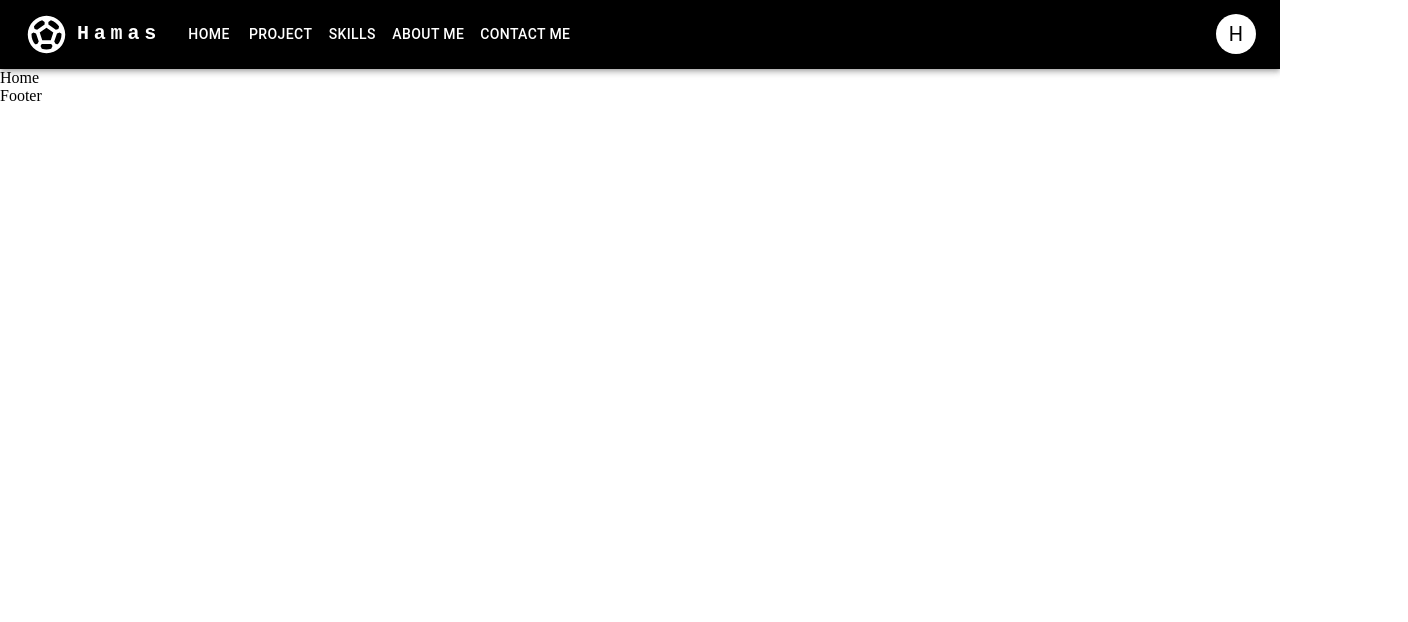
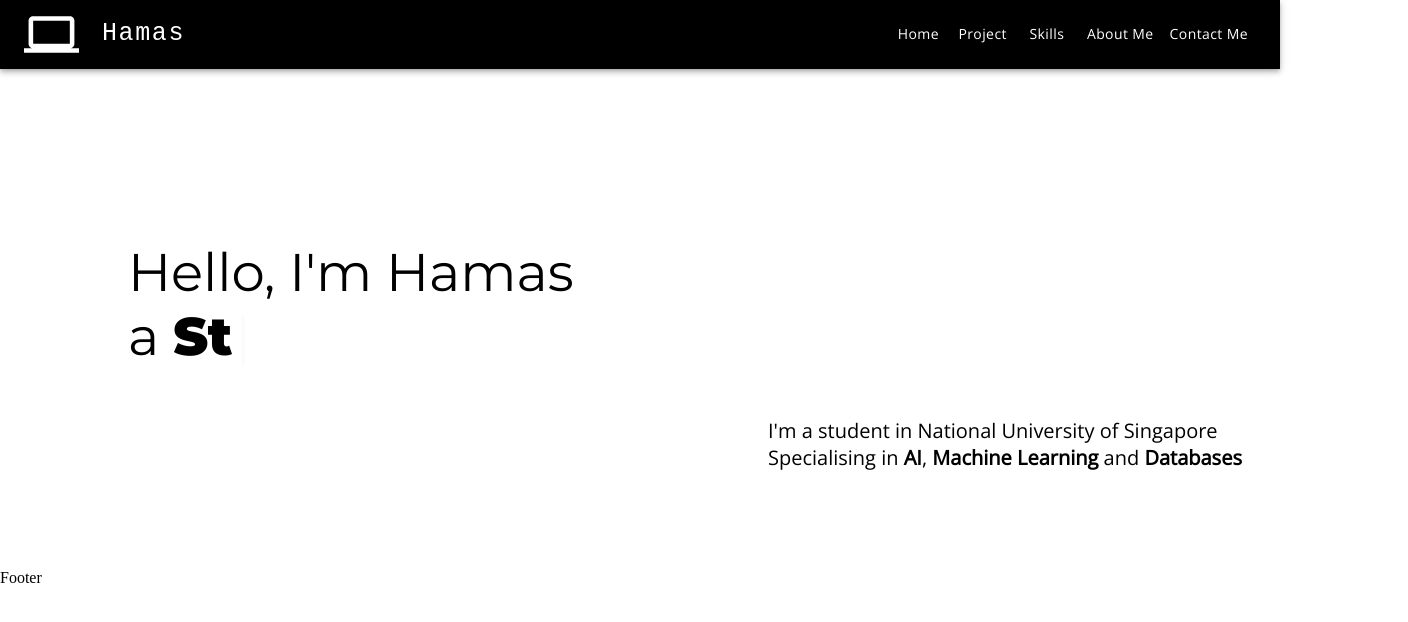
Before and after one commit to Bahamas20/Portfolio, a React (Create React App) app: page / in a window 1280 px wide. Shown: the top 622 px of the page, 1408 px wide, since content can reach past the window. Built offline with nearby package versions, Linux system fonts and the light colour scheme.

Commit message:
added intro

```diff
--- a/package.json
+++ b/package.json
@@ -10,9 +10,12 @@
     "@testing-library/jest-dom": "^5.17.0",
     "@testing-library/react": "^13.4.0",
     "@testing-library/user-event": "^13.5.0",
+    "animate.css": "^4.1.1",
     "react": "^18.2.0",
     "react-dom": "^18.2.0",
     "react-scripts": "^5.0.1",
+    "react-simple-typewriter": "^5.0.1",
+    "sass": "^1.69.5",
     "web-vitals": "^2.1.4"
   },
   "scripts": {
--- a/public/index.css
+++ b/public/index.css
@@ -2,3 +2,11 @@ body {
     margin: 0;
     padding: 0;
   }
+.font-mont {
+  font-family: 'Montserrat', sans-serif;
+
+}
+
+.font-open {
+  font-family: 'Open Sans', sans-serif;
+}
--- a/public/index.html
+++ b/public/index.html
@@ -4,6 +4,9 @@
     <meta charset="utf-8" />
     <link rel="icon" href="./logo.jpeg" />
     <link rel="stylesheet" href="index.css">
+    <link rel="preconnect" href="https://fonts.googleapis.com">
+    <link rel="preconnect" href="https://fonts.gstatic.com" crossorigin>
+    <link href="https://fonts.googleapis.com/css2?family=Montserrat:wght@100;400;900&family=Open+Sans:wght@300&family=Ubuntu:wght@300&display=swap" rel="stylesheet">
     <meta name="viewport" content="width=device-width, initial-scale=1" />
     <meta name="theme-color" content="#000000" />
     <meta  name="description" content="Hamas Portfolio" />
--- a/src/App.js
+++ b/src/App.js
@@ -1,17 +1,13 @@
 import React from 'react'
-import {
-  createBrowserRouter,
-  Outlet,
-  RouterProvider,
-} from "react-router-dom";import Home from "./pages/Home.jsx"
 import ResponsiveAppBar from './components/ResponsiveAppBar';
 import Footer from './components/Footer';
+import Intro from './pages/Intro.jsx';
 
 const Layout = () => {
   return (
     <>
     <ResponsiveAppBar></ResponsiveAppBar>
-    <Home></Home>
+    <Intro></Intro>
     <Footer></Footer>
     </>
   )
--- a/src/components/ResponsiveAppBar.jsx
+++ b/src/components/ResponsiveAppBar.jsx
@@ -12,7 +12,7 @@ import Button from '@mui/material/Button';
 import Tooltip from '@mui/material/Tooltip';
 import MenuItem from '@mui/material/MenuItem';
 import AdbIcon from '@mui/icons-material/Adb';
-import SportsSoccerIcon from '@mui/icons-material/SportsSoccer';
+import ComputerIcon from '@mui/icons-material/Computer';
 
 const pages = ['Home', 'Project', 'Skills','About Me','Contact Me'];
 
@@ -39,7 +39,7 @@ function ResponsiveAppBar() {
     <AppBar position="static" sx={{background:'black'}}>
       <Container maxWidth="xl">
         <Toolbar disableGutters>
-          <SportsSoccerIcon sx={{ display: { xs: 'none', md: 'flex',fontSize:'45px'}, mr: 1 }} />
+          <ComputerIcon sx={{ display: { xs: 'none', md: 'flex',fontSize:'55px'}, mr: 1,paddingRight:'15px'}} />
           <Typography
             variant="h6"
             noWrap
@@ -47,18 +47,21 @@ function ResponsiveAppBar() {
             href="#app-bar-with-responsive-menu"
             sx={{
               mr: 2,
-              display: { xs: 'none', md: 'flex' },
+              display: { xs: 'flex' },
+              flexGrow: 1,
               fontFamily: 'monospace',
-              fontWeight: 700,
-              letterSpacing: '.3rem',
+              fontWeight: 500,
+              fontSize:"25px",
+              letterSpacing: '.1rem',
               color: 'inherit',
               textDecoration: 'none',
+
             }}
           >
             Hamas
           </Typography>
 
-          <Box sx={{ flexGrow: 1, display: { xs: 'flex', md: 'none' } }}>
+          <Box sx={{ flexGrow: 1, display: { xs: 'flex', md: 'none'}}}>
             <IconButton
               size="large"
               aria-label="account of current user"
@@ -84,17 +87,22 @@ function ResponsiveAppBar() {
               open={Boolean(anchorElNav)}
               onClose={handleCloseNavMenu}
               sx={{
-                display: { xs: 'block', md: 'none' },
+                display: { xs: 'block', md: 'none'},
               }}
+              PaperProps={{
+                style: {
+                  backgroundColor: 'black' ,
+                  color:'white' // Change this to your desired background color
+                }}}
             >
               {pages.map((page) => (
                 <MenuItem key={page} onClick={handleCloseNavMenu}>
-                  <Typography textAlign="center">{page}</Typography>
+                  <Typography className='font-open' textAlign="center">{page}</Typography>
                 </MenuItem>
               ))}
             </Menu>
           </Box>
-          <SportsSoccerIcon sx={{ display: { xs: 'flex', md: 'none'}, mr: 1 }} />
+          <ComputerIcon sx={{ display: { xs: 'flex', md: 'none'}, mr: 1 }} />
           <Typography
             variant="h5"
             noWrap
@@ -113,22 +121,17 @@ function ResponsiveAppBar() {
           >
             Hamas
           </Typography>
-          <Box sx={{ flexGrow: 1, display: { xs: 'none', md: 'flex' } }}>
+          <Box sx={{ flexGrow: 1, display: { xs: 'none', md: 'flex' ,justifyContent:'flex-end'}}}>
             {pages.map((page) => (
               <Button
+
                 key={page}
                 onClick={handleCloseNavMenu}
-                sx={{ my: 2, color: 'white', display: 'block' }}
+                sx={{ my: 2, color: 'white', display: 'block',fontFamily:'Open Sans, sans-serif',textTransform:'capitalize'}}
               >
                 {page}
               </Button>
             ))}
-          </Box>
-
-          <Box sx={{ flexGrow: 0 }}>
-              <IconButton sx={{ p: 0 }}>
-                <Avatar sx={{background:'white',color:'black'}} >H</Avatar>
-              </IconButton>
           </Box>
         </Toolbar>
       </Container>
--- /dev/null
+++ b/src/pages/Intro.jsx
@@ -0,0 +1,31 @@
+import React from 'react'
+import './intro.scss'
+import {useTypewriter,Cursor} from 'react-simple-typewriter'
+
+
+
+function Intro() {
+
+    const [text] = useTypewriter({
+        words:['Programmer.','Student.'],
+        loop: {},
+    });
+  return (
+    <div className='intro-text' >
+        <div className='text font-mont'>
+            <h1>Hello, I'm Hamas <br/>
+        a <span style={{fontWeight:'bold'}}>{text}</span>
+        <Cursor/>
+        </h1>
+        </div>
+        <div className='text2 font-open'>
+
+            <h2>I'm a student in National University of Singapore<br/>
+        Specialising in <span>AI</span>, <span>Machine Learning</span> and <span>Databases</span></h2>
+
+        </div>
+    </div>
+  )
+}
+
+export default Intro
--- /dev/null
+++ b/src/pages/intro.scss
@@ -0,0 +1,38 @@
+.intro-text {
+  height:500px
+}
+  .intro-text {
+
+    .text {
+      position:absolute;
+      left: 10%;
+      top: 30%;
+      width: 40%;
+      max-height: 90%;
+    }
+
+    .text2 {
+      position:absolute;
+      left: 60%;
+      top: 50%;
+      width: 50%;
+      max-height: 90%;
+
+      h2 {
+        font-weight: 400;
+        font-size: 20px;
+      }
+      span {
+        font-weight: bold;
+      }
+    }
+
+    h1 {
+      color: black;
+      font-size: 53px;
+      margin: 0;
+      font-weight: 400;
+
+    }
+
+  }
```
Also changed, not shown: src/components/h.jpeg (deleted), 1 other file (tests, documents, lock files or other folders).
